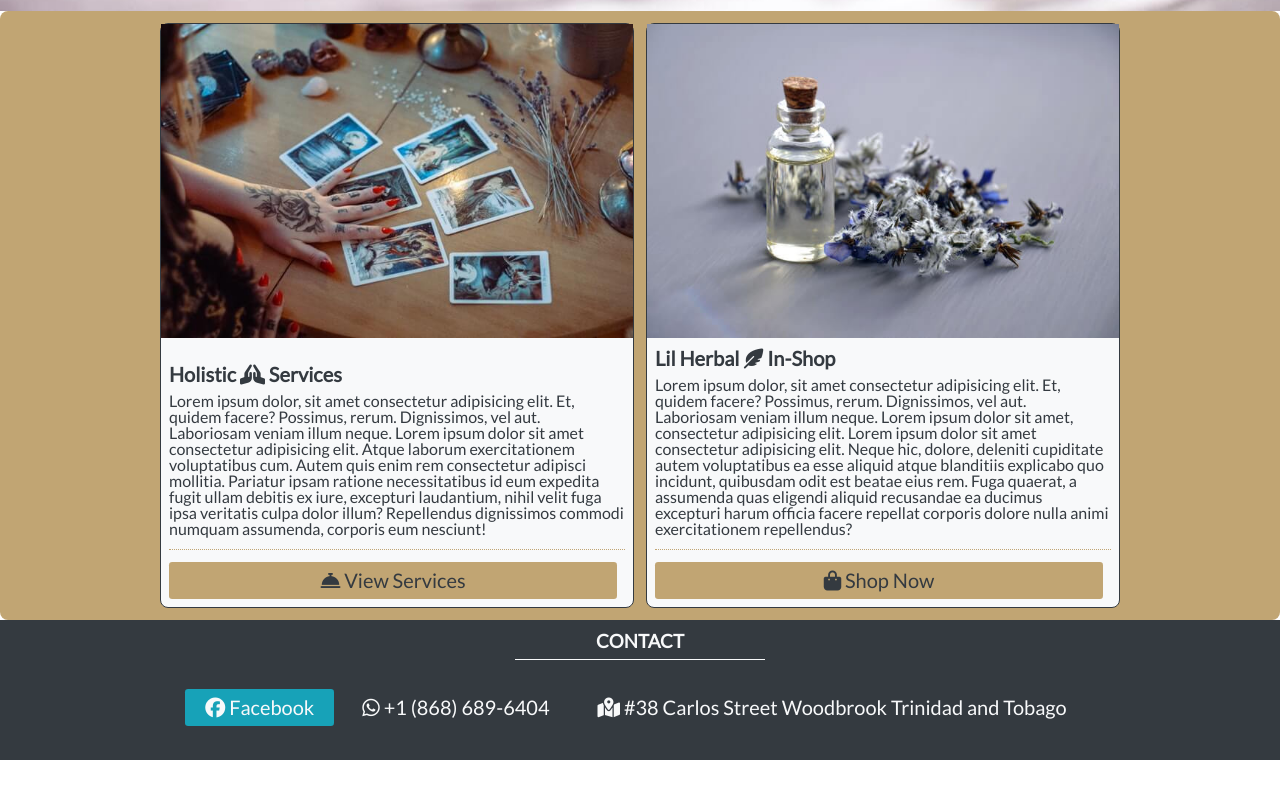
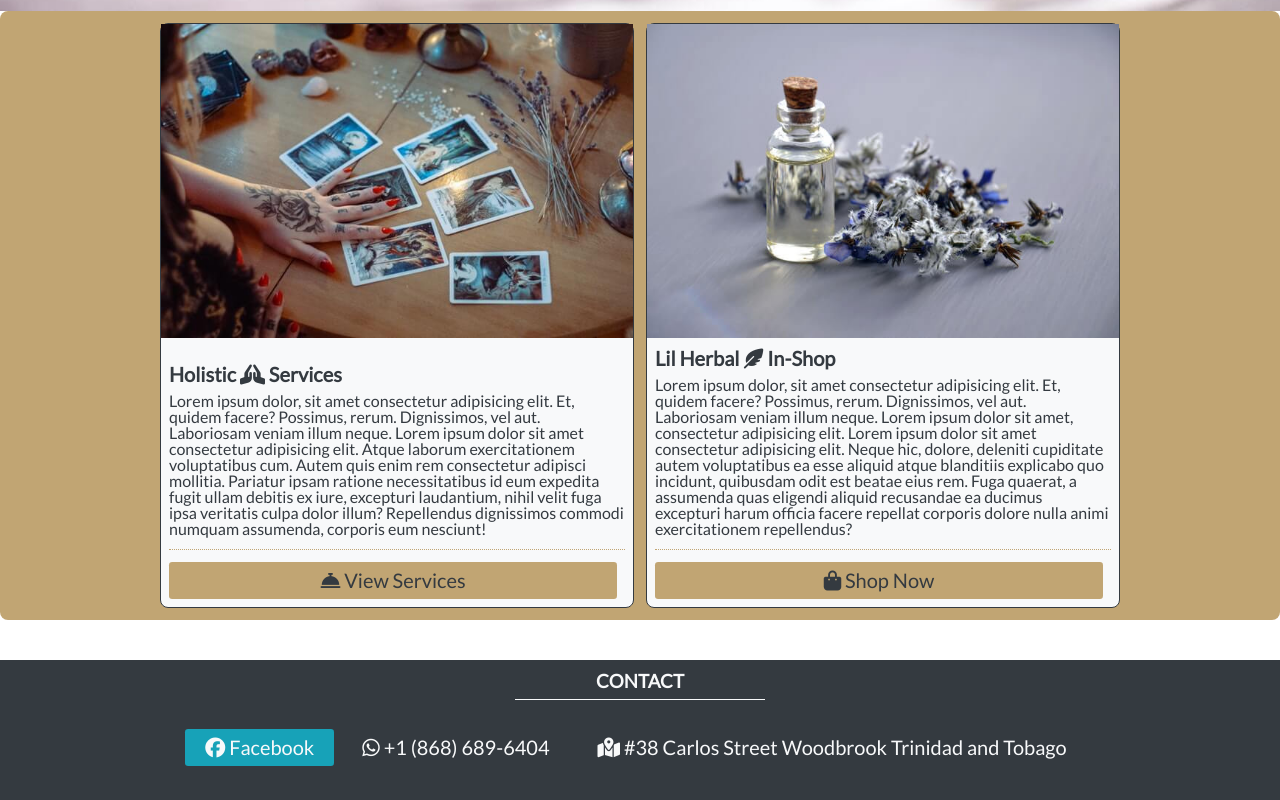
Before and after one commit to alan-xavier-16/CoC-Webstore, a React (Create React App) app in the folder client/: page / in a window 1280 px wide. Shown: the part 789-1589 px from the top of the page. Before the commit the page ends 1549 px from the top, so only its background shows below. Built offline with nearby package versions, Linux system fonts and the light colour scheme; no server answers.

Commit message:
Create a Footer.component for layout 1. Create Footer.component to render a footer on every page 2. Remove footer section from Landing.component 3. Import and use Footer in App.js

```diff
--- a/client/src/App.js
+++ b/client/src/App.js
@@ -8,6 +8,7 @@ import PrivateRoute from "./components/routing/PrivateRoute.component";
 import Landing from "./pages/landing/Landing.component";
 import Navbar from "./components/layout/navbar/Navbar.component";
 import Alert from "./components/layout/alerts/Alert.component";
+import Footer from "./components/layout/footer/Footer.component";
 import SignInAndSignUp from "./pages/signInAndsignUp/SignInAndSignUp.component";
 import Shop from "./pages/shop/Shop.component";
 import Cart from "./pages/cart/Cart.component";
@@ -42,6 +43,8 @@ const App = ({ loadUser, isAuthenticated }) => {
           />
         </Switch>
       </div>
+
+      <Footer />
     </>
   );
 };
--- /dev/null
+++ b/client/src/components/layout/footer/Footer.component.js
@@ -0,0 +1,31 @@
+import React from "react";
+import "./Footer.styles.scss";
+
+const Footer = () => {
+  return (
+    <footer className="footer">
+      <h3 className="footer-header">Contact</h3>
+      <ul className="footer-contact">
+        <li className="contact-facebook">
+          <a
+            className="btn btn-info"
+            href="https://www.facebook.com/CirclesOfConsciousness/"
+            target="_blank"
+            rel="noopener noreferrer"
+          >
+            <i className="fab fa-facebook"></i> Facebook
+          </a>
+        </li>
+        <li className="contact-whatsapp btn">
+          <i className="fab fa-whatsapp"></i> +1 (868) 689-6404
+        </li>
+        <li className="contact-address btn">
+          <i className="fas fa-map-marked-alt"></i> #38 Carlos Street Woodbrook
+          Trinidad and Tobago
+        </li>
+      </ul>
+    </footer>
+  );
+};
+
+export default Footer;
--- /dev/null
+++ b/client/src/components/layout/footer/Footer.styles.scss
@@ -0,0 +1,31 @@
+@import "../../../scss/config";
+@import "../../../scss/mixins";
+
+.footer {
+  @include set-background(map-get($map: $colors, $key: dark));
+  padding: 0.25rem;
+  position: relative;
+  top: 2.5rem;
+
+  & .footer-header {
+    border-bottom: 0.1rem map-get($map: $colors, $key: light) solid;
+    max-width: 250px;
+    margin: 0 auto;
+    padding: 0.5rem;
+    text-align: center;
+    text-transform: uppercase;
+  }
+
+  & .footer-contact {
+    display: flex;
+    margin: 0.5rem 0;
+    flex-direction: column;
+    align-items: center;
+    justify-content: center;
+    min-height: 10vh;
+
+    @media screen and (min-width: map-get($map: $breakpoints, $key: md)) {
+      flex-direction: row;
+    }
+  }
+}
--- a/client/src/pages/landing/Landing.component.jsx
+++ b/client/src/pages/landing/Landing.component.jsx
@@ -89,29 +89,6 @@ const Landing = props => {
           </div>
         </div>
       </div>
-
-      <footer className="landing-footer">
-        <h3 className="footer-header">Contact</h3>
-        <ul className="footer-contact">
-          <li className="contact-facebook">
-            <a
-              className="btn btn-info"
-              href="https://www.facebook.com/CirclesOfConsciousness/"
-              target="_blank"
-              rel="noopener noreferrer"
-            >
-              <i className="fab fa-facebook"></i> Facebook
-            </a>
-          </li>
-          <li className="contact-whatsapp btn">
-            <i className="fab fa-whatsapp"></i> +1 (868) 689-6404
-          </li>
-          <li className="contact-address btn">
-            <i className="fas fa-map-marked-alt"></i> #38 Carlos Street
-            Woodbrook Trinidad and Tobago
-          </li>
-        </ul>
-      </footer>
     </section>
   );
 };
--- a/client/src/pages/landing/Landing.styles.scss
+++ b/client/src/pages/landing/Landing.styles.scss
@@ -14,6 +14,7 @@
     justify-content: center;
     text-align: center;
     padding: 0 20px;
+    top: 2.5rem;
 
     & h1,
     p {
@@ -61,31 +62,4 @@
       padding: 0.5rem 10rem;
     }
   }
-
-  & .landing-footer {
-    @include set-background(map-get($map: $colors, $key: dark));
-    padding: 0.25rem;
-
-    & .footer-header {
-      border-bottom: 0.1rem map-get($map: $colors, $key: light) solid;
-      max-width: 250px;
-      margin: 0 auto;
-      padding: 0.5rem;
-      text-align: center;
-      text-transform: uppercase;
-    }
-
-    & .footer-contact {
-      display: flex;
-      margin: 0.5rem 0;
-      flex-direction: column;
-      align-items: center;
-      justify-content: center;
-      min-height: 10vh;
-
-      @media screen and (min-width: map-get($map: $breakpoints, $key: md)) {
-        flex-direction: row;
-      }
-    }
-  }
 }
```
